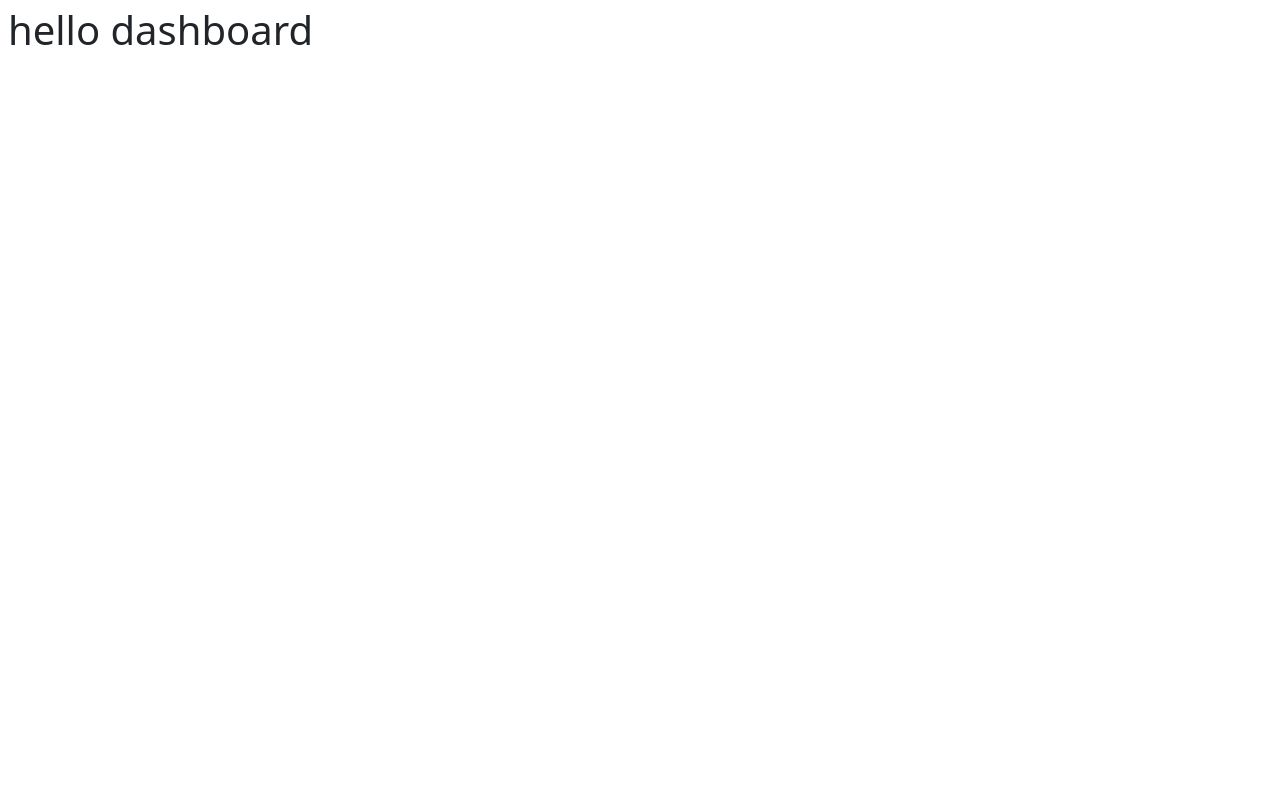
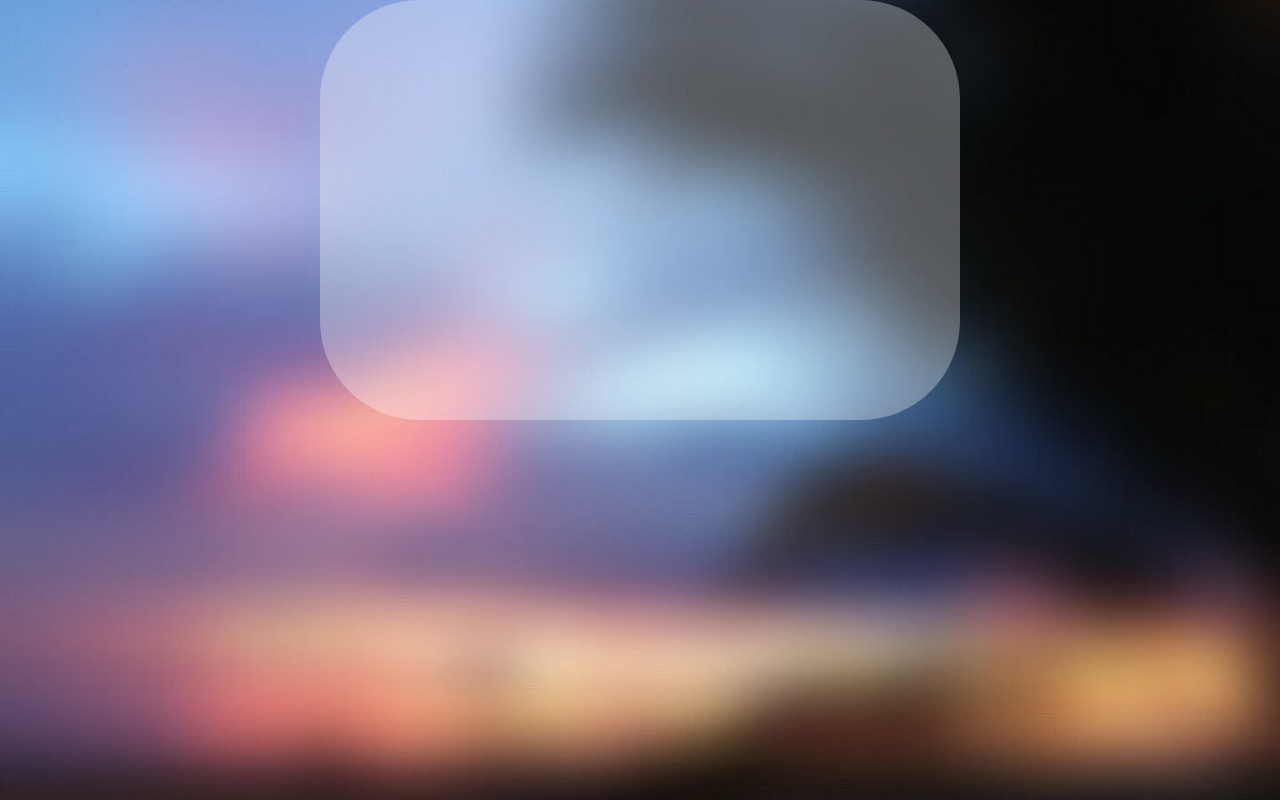
Before and after one commit to Haru-Dashboard/Haru-Dashboard, a React app in the folder frontend/: page / in a window 1280 px wide. Built offline with nearby package versions, Linux system fonts and the light colour scheme.

Commit message:
feat: add mainboard frame(#6)

```diff
--- a/frontend/src/App.tsx
+++ b/frontend/src/App.tsx
@@ -1,10 +1,11 @@
 import React from "react";
 // import Container from "react-bootstrap/Container"
+import Dashboard from "./Components/Dashboard";
 
 function App() {
   return (
     <div className="App">
-      <p className="fs-1 ms-2">hello dashboard</p>
+      <Dashboard/>
     </div>
   );
 }
--- /dev/null
+++ b/frontend/src/Components/Dashboard/index.tsx
@@ -0,0 +1,27 @@
+import React, { useEffect, useState } from 'react';
+
+const DashBoard = () => {
+  const [screenWidth, setScreenWidth] = useState(0)
+  const [screenHeight, setScreenHeight] = useState(0)
+
+  useEffect(()=>{
+    // full screen width
+    const screenWidth = window.screen.width;
+    const screenHeight = window.screen.height;
+
+    setScreenWidth(screenWidth*0.8)
+    setScreenHeight(screenHeight*0.7)
+  })
+  return (<div className='default-full-bg'>
+    {/*
+      main board
+      - add widget component inside div
+    */}
+    <div className='main-board'
+      style={{height: `${screenHeight}px`, width: `${screenWidth}px`}}>
+
+    </div>
+  </div>);
+};
+
+export default DashBoard;
--- a/frontend/src/index.css
+++ b/frontend/src/index.css
@@ -1 +1,33 @@
 @import url('https://fonts.googleapis.com/css2?family=Montserrat:ital,wght@0,200;0,300;0,400;0,500;0,600;0,700;0,800;0,900;1,100;1,200;1,300;1,400;1,500;1,600;1,700;1,800;1,900&family=Noto+Sans+KR:wght@100;300;400;500;700;900&display=swap');
+
+body,
+html {
+  height: 100%;
+}
+
+.default-full-bg {
+  background-image: url('../public/img/haru-default-bg-1440.png');
+  height: 100vh;
+  background-position: center;
+  background-repeat: no-repeat;
+  background-size: cover;
+}
+.main-board {
+  background-color: rgb(256, 256, 256, 0.3);
+  margin: auto;
+  border-radius: 6.2rem;
+}
+
+/* width, height */
+.h-100 {
+  height: 100%;
+}
+.h-80 {
+  height: 80%;
+}
+.w-100 {
+  height: 100%;
+}
+.w-70 {
+  width: 70%;
+}
--- a/frontend/src/index.tsx
+++ b/frontend/src/index.tsx
@@ -1,6 +1,6 @@
 import React from 'react';
 import ReactDOM from 'react-dom/client';
-// import './index.css';
+import './index.css';
 import 'bootstrap/dist/css/bootstrap.min.css'
 import App from './App';
 
```
Also changed, not shown: frontend/src/Components/Dashboard/Dashboard.tsx (deleted, +0 -7 lines), frontend/public/img/haru-default-bg-1440.png (added), frontend/src/API/Todo/index.ts (added).
